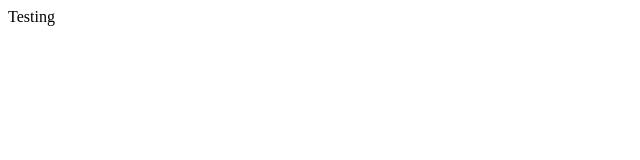
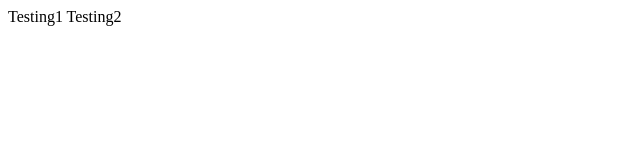
Before and after one commit to Paugyy/Web01, a plain HTML site: page index.html in a window 1280 px wide. Shown: the full height of the page, 0-640 px from the left. Drawn offline with Linux system fonts and the light colour scheme.

Commit message:
Modification de test bis

```diff
--- a/index.html
+++ b/index.html
@@ -6,6 +6,7 @@
     <title>Document</title>
 </head>
 <body>
-    Testing
+    Testing1
+    Testing2
 </body>
 </html>
```
